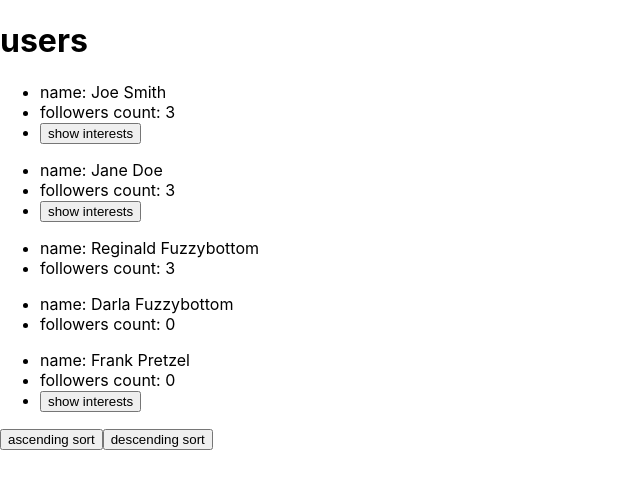
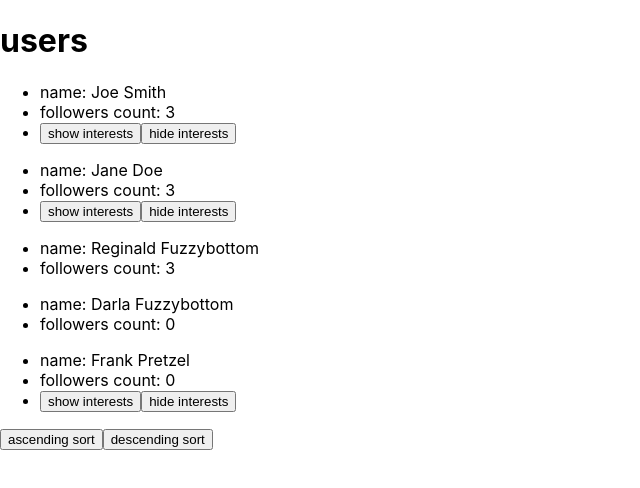
Before and after one commit to georgefikri/Trufla-React-Task, a React (Create React App) app: page / in a window 1280 px wide. Shown: the top 488 px of the page, without its empty margins (0-640 px from the left). Built offline with nearby package versions, Linux system fonts and the light colour scheme.

Commit message:
NEW: hide interest button

```diff
--- a/src/components/usersList.js
+++ b/src/components/usersList.js
@@ -129,6 +129,12 @@ const sort  = (sort) => {
                                             {name: user?.name}])}>
                                         show interests
                                     </button>
+                                    <button onClick={
+                                        ()=> setShowInterests(showInterests.filter((obj)=>{
+                                            return obj.name !== user?.name;
+                                        }))}>
+                                        hide interests
+                                    </button>
 
                                     {showInterests !== []
                                         &&showInterests.some(singleInterest => singleInterest.name === user?.name) &&
```
